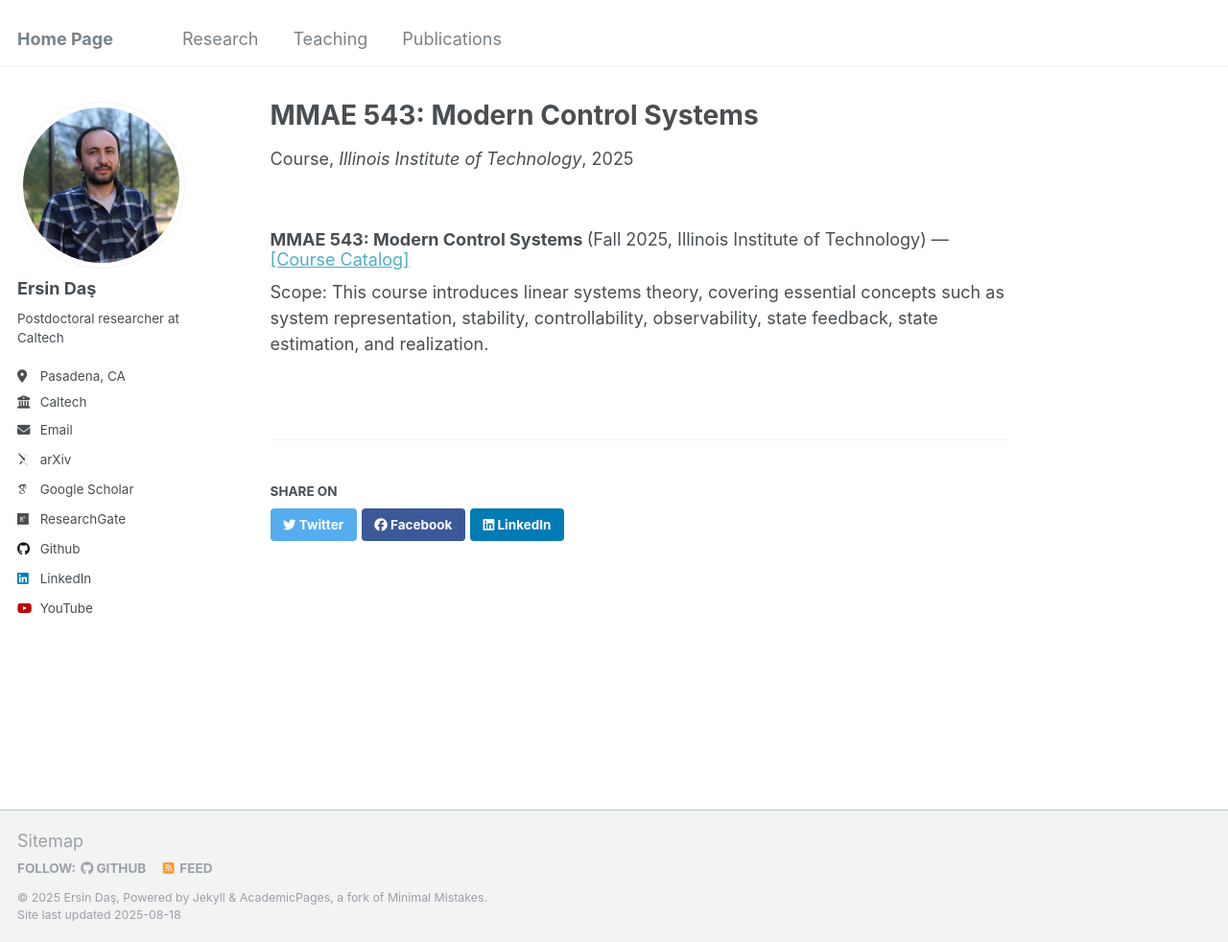
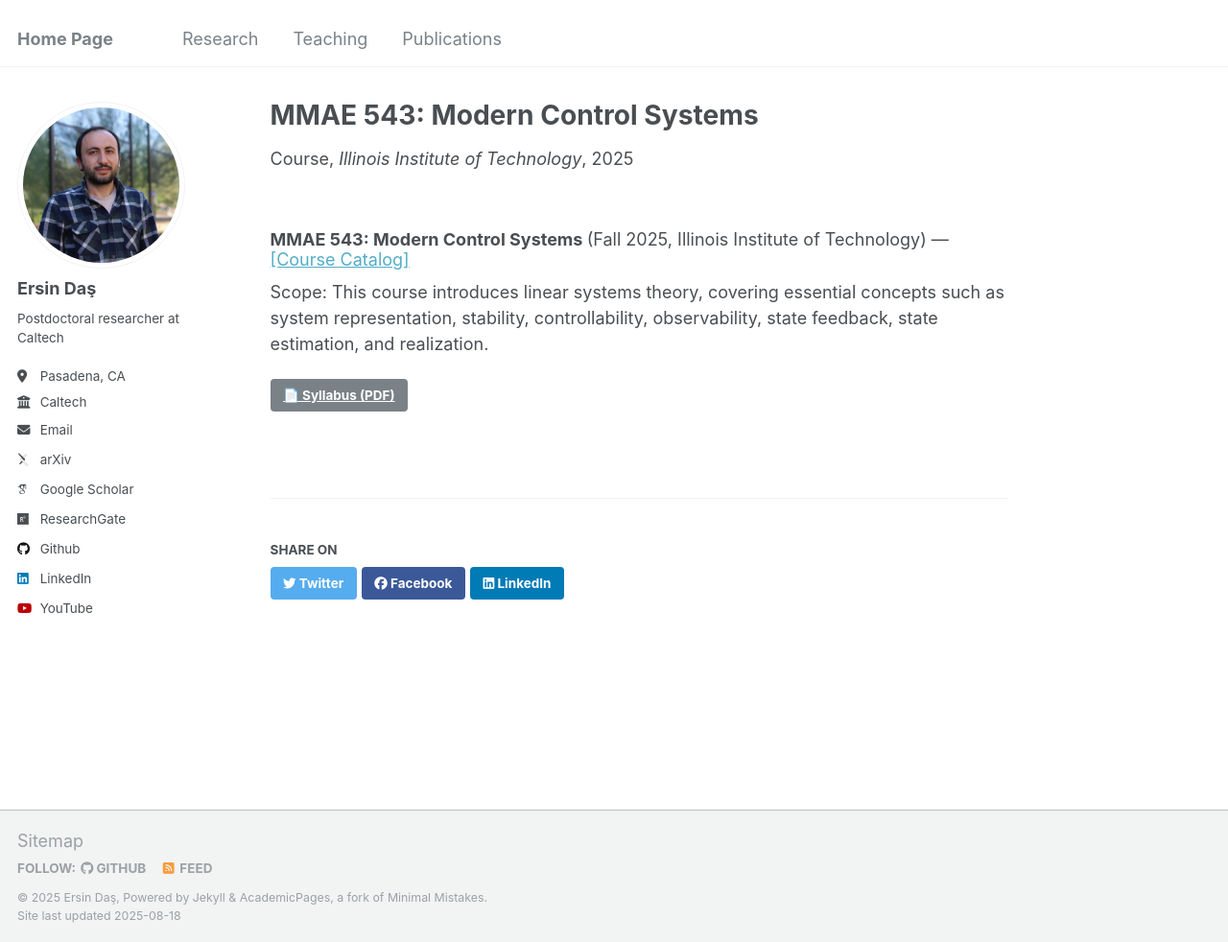
Before and after one commit to ersindas/ersindas.github.io, a Jekyll site: the page built from _teaching/2025-fall-mmae543.md, in a window 1280 px wide and 982 px high. Shown: the whole window at 96% size. Built offline with Jekyll 4.4.1, drawn with Linux system fonts in a browser that asks for light colours; some web fonts are replaced.

Commit message:
Update 2025-fall-mmae543.md

```diff
--- a/_teaching/2025-fall-mmae543.md
+++ b/_teaching/2025-fall-mmae543.md
@@ -16,3 +16,10 @@ semester: "Fall 2025"
   </span>
 </h3>
 Scope: This course introduces linear systems theory, covering essential concepts such as system representation, stability, controllability, observability, state feedback, state estimation, and realization.
+
+<!-- Syllabus button (works on GitHub Pages / Jekyll) -->
+<p>
+  <a class="btn btn--primary" href="{{ '/files/syllabus.pdf' | relative_url }}" target="_blank" rel="noopener">
+    📄 Syllabus (PDF)
+  </a>
+</p>
```
